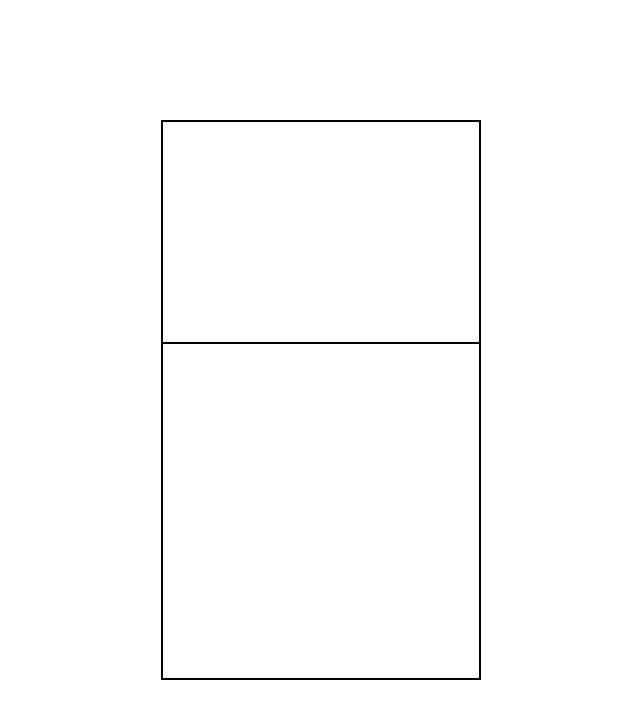
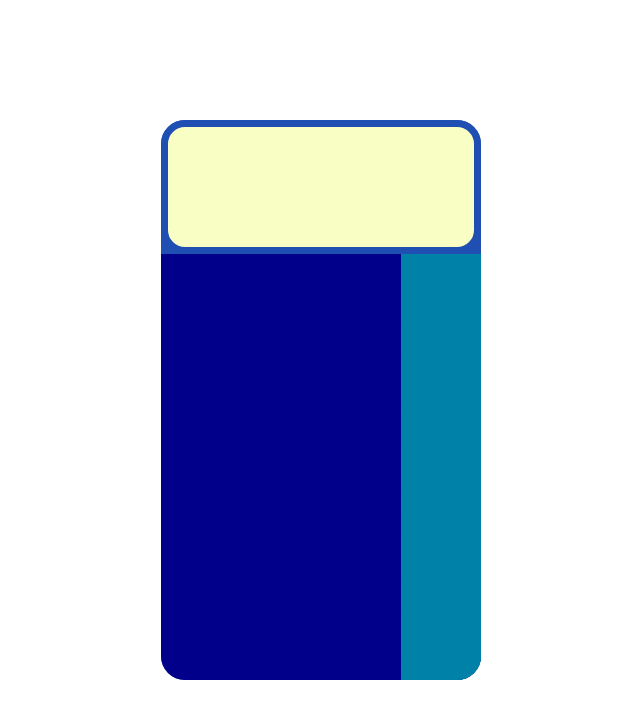
Before and after one commit to AlexBuly/project-calculator, a plain HTML site: page index.html in a window 1280 px wide. Shown: the whole page, without its empty margins (319-959 px from the left). Drawn offline with Linux system fonts and the light colour scheme.

Commit message:
Edit styles

```diff
--- a/script.js
+++ b/script.js
@@ -31,6 +31,21 @@ const calculator = document.querySelector(".calculator");
 const display = document.createElement("div");
 display.classList.add("display");
 calculator.appendChild(display);
+
+const numBtns = document.createElement("div");
+numBtns.classList.add("numBtns");
+calculator.appendChild(numBtns);
+
+const operations = document.createElement("div");
+operations.classList.add("operation");
+numBtns.appendChild(operations);
+
+for (let i = 0; i < 5; ++i) {
+    const operateBtns = document.createElement("button");
+    operateBtns.classList.add("operateBtns");
+    operations.appendChild(operateBtns);
+    operateBtns.style.cssText = "height: calc(100% / 5); width: calc(100%)";
+}
 // populate display
 // use result and new number as new number pair
 // works when dividing by 0
--- a/styles.css
+++ b/styles.css
@@ -5,21 +5,54 @@
 .calculator {
     height: 70vh;
     width: 40vh;
-    border: 2px solid black;
     display: flex;
     margin: auto;
+    background-color: rgb(32, 79, 179);
+    border-radius: 3vh;
+    flex-direction: column;
 }
 
 .display {
     display: flex;
-    height: 40%;
+    background-color: rgb(249, 255, 196);
+    height: 25%;
     width: 100%;
-    border-bottom: 2px solid black;
+    border: 7px solid rgb(32, 79, 179);
+    border-radius: 3vh;
 }
 
 body {
     min-height: 100vh;
     margin: 0;
     display: flex;
-    justify-content: center;
 }
+
+.numBtns {
+    display: flex;
+    height: 80%;
+    width: 100%;
+    background-color: darkblue;
+    border-bottom-left-radius: 3vh;
+    border-bottom-right-radius: 3vh;
+    justify-content: flex-end;
+}
+
+.operation {
+    height: 100%;
+    width: 25%;
+    display: flex;
+    flex-direction: column;
+    background-color: rgb(0, 129, 168);
+    border-bottom-right-radius: 3vh;
+}
+
+.operateBtns {
+    padding: 0px;
+    border: none;
+    background-color: rgb(0, 129, 168);
+    border-radius: 3vh;
+}
+
+.operateBtns:hover {
+    background-color: rgb(0, 100, 131);
+}
```
